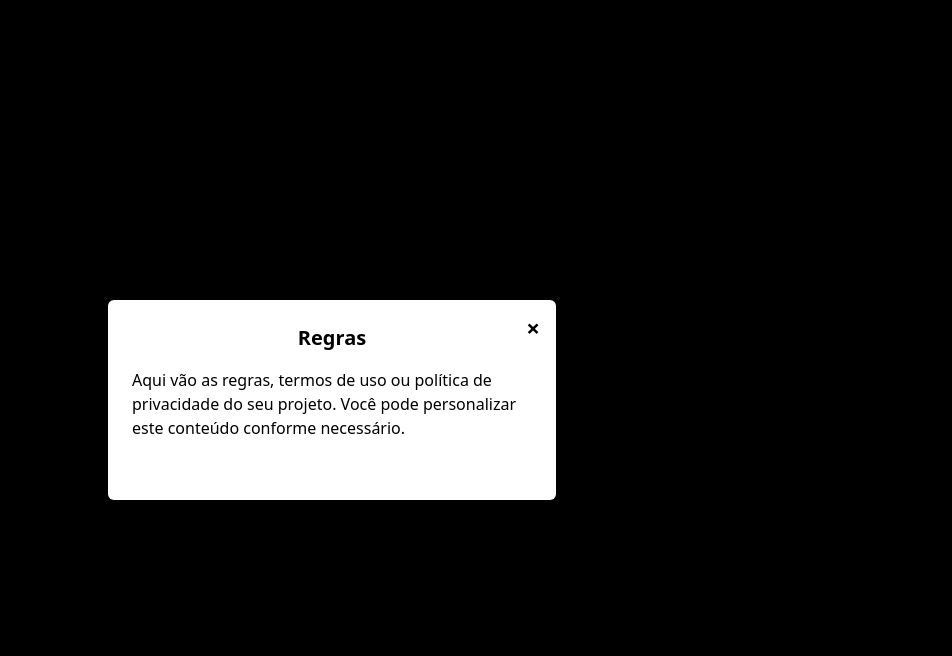
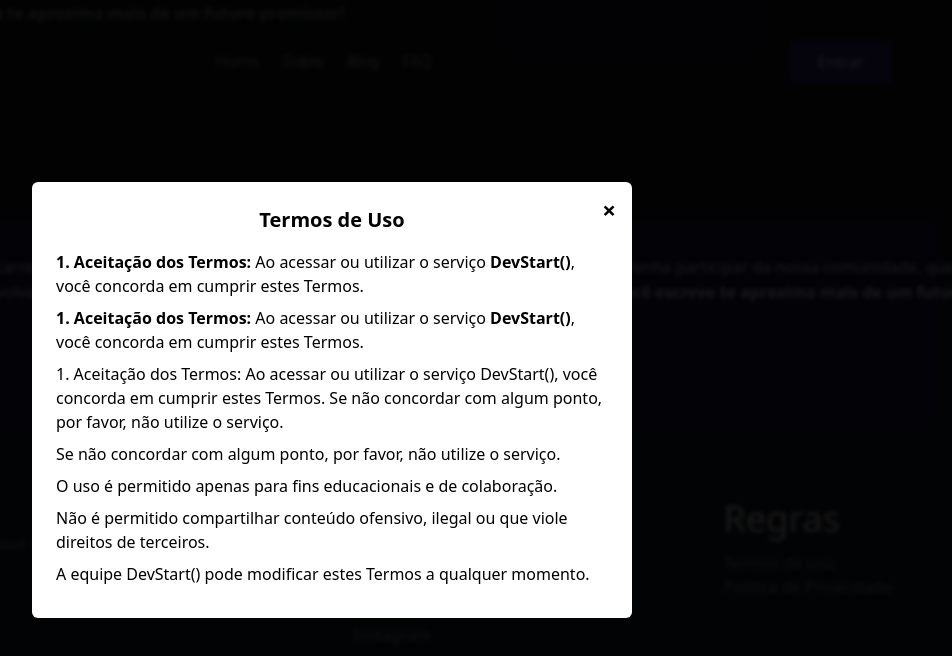
Before and after one commit to nathanmontt/DEVSTART, a React (Vite) app: page / in a window 1280 px wide. Both pictures are taken after a click on the link "Termos de Uso". Shown: the top 656 px of the page, without its empty margins (308-1260 px from the left). Built offline with nearby package versions, Linux system fonts and the light colour scheme.

Commit message:
Fixing some bugs

```diff
--- a/index.html
+++ b/index.html
@@ -2,7 +2,7 @@
 <html lang="en">
   <head>
     <meta charset="UTF-8" />
-    <!-- <link rel="icon" type="image/svg+xml" href="/vite.svg" /> -->
+    <link rel="icon" type="image/svg+xml" href="public/images/favicon/code.ico" />
     <meta name="viewport" content="width=device-width, initial-scale=1.0" />
     <title>devStart();</title>
   </head>
--- a/src/assets/components/layout/main/Main.jsx
+++ b/src/assets/components/layout/main/Main.jsx
@@ -3,8 +3,8 @@
 import Book from "../../../../../public/icons/Book";
 
 const menuOptions = [
-  { label: "Home", href: "#" },
-  { label: "Sobre", href: "#" },
+  { label: "Home", href: "index.html" },
+  { label: "Sobre", href: "#Sobre" },
   { label: "Blog", href: "#" },
   { label: "FAQ", href: "#" },
 ];
@@ -13,16 +13,11 @@
   const text = "devStart();";
   const [open, setOpen] = useState(false);
 
-  // Modal de regras
-  const [showRulesModal, setShowRulesModal] = useState(false);
+  // Modal de regras: 'none', 'termos', 'privacidade'
+  const [rulesModal, setRulesModal] = useState("none");
+  const aboutRef = useRef(null);
+  const handleMenuClick = () => setOpen(false);
 
-  // Rolagem suave
-  const aboutRef = useRef(null);
-
-  // Fecha o menu e navega para o link
-  const handleMenuClick = () => { setOpen(false); };
-
-  // Função para scroll suave até a seção "about"
   const handleExploreClick = (e) => {
     e.preventDefault();
     if (aboutRef.current) {
@@ -31,17 +26,41 @@
   };
 
   // Abrir modal de regras
-  const handleOpenRules = (e) => {
+  const handleOpenRules = (tipo) => (e) => {
     e.preventDefault();
-    setShowRulesModal(true);
+    setRulesModal(tipo);
   };
 
   // Fechar modal de regras
-  const handleCloseRules = () => setShowRulesModal(false);
+  const handleCloseRules = () => setRulesModal("none");
+
+  // Conteúdo dos modais
+  const termosUso = [
+    <>
+      <strong>1. Aceitação dos Termos:</strong> Ao acessar ou utilizar o serviço <strong>DevStart()</strong>, você concorda em cumprir estes Termos.
+    </>,
+    <>
+      <strong>1. Aceitação dos Termos:</strong> Ao acessar ou utilizar o serviço <strong>DevStart()</strong>, você concorda em cumprir estes Termos.
+    </>,
+    "1. Aceitação dos Termos: Ao acessar ou utilizar o serviço DevStart(), você concorda em cumprir estes Termos. Se não concordar com algum ponto, por favor, não utilize o serviço.",
+    "Se não concordar com algum ponto, por favor, não utilize o serviço.",
+    "O uso é permitido apenas para fins educacionais e de colaboração.",
+    "Não é permitido compartilhar conteúdo ofensivo, ilegal ou que viole direitos de terceiros.",
+    "A equipe DevStart() pode modificar estes Termos a qualquer momento.",
+  ];
+
+  const politicaPrivacidade = [
+    "Coletamos apenas informações essenciais para funcionamento da comunidade.",
+    "Seus dados não são compartilhados com terceiros sem consentimento.",
+    "Você pode solicitar a exclusão dos seus dados a qualquer momento.",
+    "Utilizamos cookies apenas para melhorar sua experiência.",
+    "Ao utilizar o site, você concorda com esta política.",
+  ];
 
   return (
     <>
       <header
+        id="Main"
         class="
           fixed top-0 left-0 right-0 z-20
           bg-[--color-main-background]
@@ -232,7 +251,7 @@
 
 
           <section id="Sobre" ref={aboutRef}>
-            <div className="flex flex-col gap-10 items-center w-65 md:w-180 mx-auto lg:w-215">
+            <div className="flex flex-col gap-10 items-center w-65 md:w-180 mx-auto lg:w-215 mb-20">
               {/* Card 1: card left, text right */}
               <div className="w-full flex flex-col md:flex-row items-center justify-center gap-8 md:gap-15 mb-10">
                 <div
@@ -351,11 +370,29 @@
         </div>
       </main>
 
-      <footer className="bg-(--color-footer) p-8 mt-10">
-        <div className="general-footer-container
-          md:mx-12
-          lg:flex lg:justify-between
-        ">
+      <footer className="bg-(--color-footer) p-8 mt-50">
+        <div className="general-container-cta">
+          <div className="container-call relative -top-17 right-0 left-0 bg-(--color-footer-btn-cta) py-9 px-9 rounded-xl flex justify-center items-center flex-col">
+            <p className="mb-10 xl:w-[80em] text-center">
+              Está esperando o que para iniciar sua carreira hoje mesmo? São em pequenos passos que podemos fazer qualquer coisa! Venha participar da nossa comunidade, que acolhe novos, iniciantes e futuros desenvolvedores! <span className="text-white font-main text-lg font-bold group">devStart();</span>: <strong>um espaço colaborativo onde cada linha de código que você escreve te aproxima mais de um futuro promissor!</strong>
+            </p>
+            <div className="container-space">
+              <a href="" class="
+                  px-5 py-2
+                  bg-(--color-main-btn)
+                  hover:bg-(--color-main-btn-hover) transition-all ease-in duration-300
+                  rounded-sm
+                  md:px-10 md:py-3
+                  md:mr-5
+              ">
+                Entrar no Servidor
+              </a>
+            </div>
+          </div>
+        </div>
+
+
+        <div className="general-footer-container md:mx-12 lg:flex lg:justify-between">
           <div className="left-part-content mb-10">
             <span className="relative inline-block select-none">
               <span className="absolute inset-0 invisible">{text}</span>
@@ -375,9 +412,9 @@
               <ul className="list-options-container-1 text-(--color-paragraph) mt-3">
                 <li>
                   <a href="https://www.linkedin.com/in/nathan-monteiro/" target="_blank" rel="noopener noreferrer">Linkedin</a>
-                  </li>
+                </li>
                 <li><a href="https://github.com/nathanmontt" target="_blank" rel="noopener noreferrer">Github</a></li>
-                <li><a href="https://www.linkedin.com/in/nathan-monteiro/" target="_blank" rel="noopener noreferrer">Portifólio</a></li>
+                <li><a href="https://nathan-monteiro-portifolio.vercel.app/" target="_blank" rel="noopener noreferrer">Portifólio</a></li>
                 <li><a href="https://www.instagram.com/nathanmontt" target="_blank" rel="noopener noreferrer">Instagram</a></li>
               </ul>
             </div>
@@ -388,10 +425,10 @@
               <p className="title-container-2 text-4xl">Regras</p>
               <ul className="list-options-container-2 mt-3 text-(--color-paragraph)">
                 <li>
-                  <a href="#" onClick={handleOpenRules}>Termos de Uso</a>
+                  <a href="#" onClick={handleOpenRules("termos")}>Termos de Uso</a>
                 </li>
                 <li>
-                  <a href="#" onClick={handleOpenRules}>Política de Privacidade</a>
+                  <a href="#" onClick={handleOpenRules("privacidade")}>Política de Privacidade</a>
                 </li>
               </ul>
             </div>
@@ -425,13 +462,13 @@
         </div>
 
         {/* Modal de Regras */}
-        {showRulesModal && (
+        {rulesModal !== "none" && (
           <div
-            className="fixed inset-0 z-50 flex items-center justify-center bg-black bg-opacity-60"
+            className="fixed inset-0 z-50 flex items-center justify-center bg-black/90 bg-opacity-60"
             style={{ backdropFilter: "blur(2px)" }}
           >
             <div
-              className="bg-white text-black rounded-md p-6 max-w-md w-full mx-4 relative"
+              className="bg-white text-black rounded-md p-6 w-[600px] max-w-[95vw] mx-4 relative"
               style={{ minHeight: "200px" }}
             >
               <button
@@ -441,16 +478,20 @@
               >
                 ×
               </button>
-              <h2 className="text-center text-xl font-bold mb-4">Regras</h2>
+              <h2 className="text-center text-xl font-bold mb-4">
+                {rulesModal === "termos" ? "Termos de Uso" : "Política de Privacidade"}
+              </h2>
               <div>
-                <p>
-                  Aqui vão as regras, termos de uso ou política de privacidade do seu projeto.
-                  Você pode personalizar este conteúdo conforme necessário.
-                </p>
+                {(rulesModal === "termos" ? termosUso : politicaPrivacidade).map((item, idx) => (
+                  <div key={idx} className="mb-2">
+                    {item}
+                  </div>
+                ))}
               </div>
             </div>
           </div>
         )}
+
       </footer>
     </>
   );
--- a/src/assets/styles/global.css
+++ b/src/assets/styles/global.css
@@ -12,6 +12,7 @@
   --color-secondary-btn-hover: #3e4148;
   --color-paragraph: #9fa1a8;
   --color-footer: #1d2230;
+  --color-footer-btn-cta: #1e183c;
 
   --font-main: "Rajdhani", sans-serif;
   --font-second: "Roboto", sans-serif;
@@ -24,7 +25,7 @@
   scrollbar-width: none; /* Firefox */
 
   /* Testes */
-  /* background-color: #1d2230; */
+  /* background-color: #1e183c; */
 }
 
 body::-webkit-scrollbar, html::-webkit-scrollbar {
```
Also changed, not shown: 1 other file (tests, documents, lock files or other folders).
